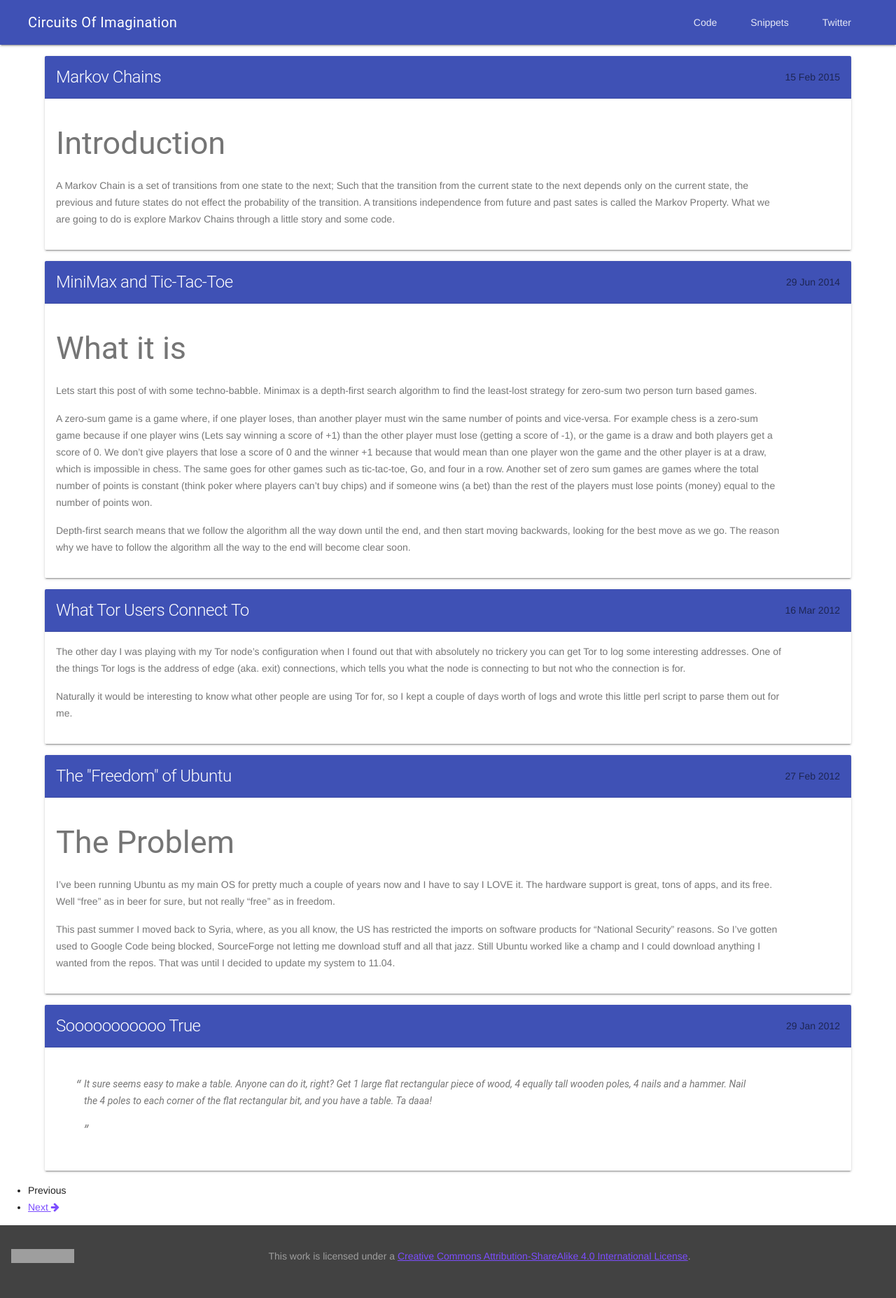
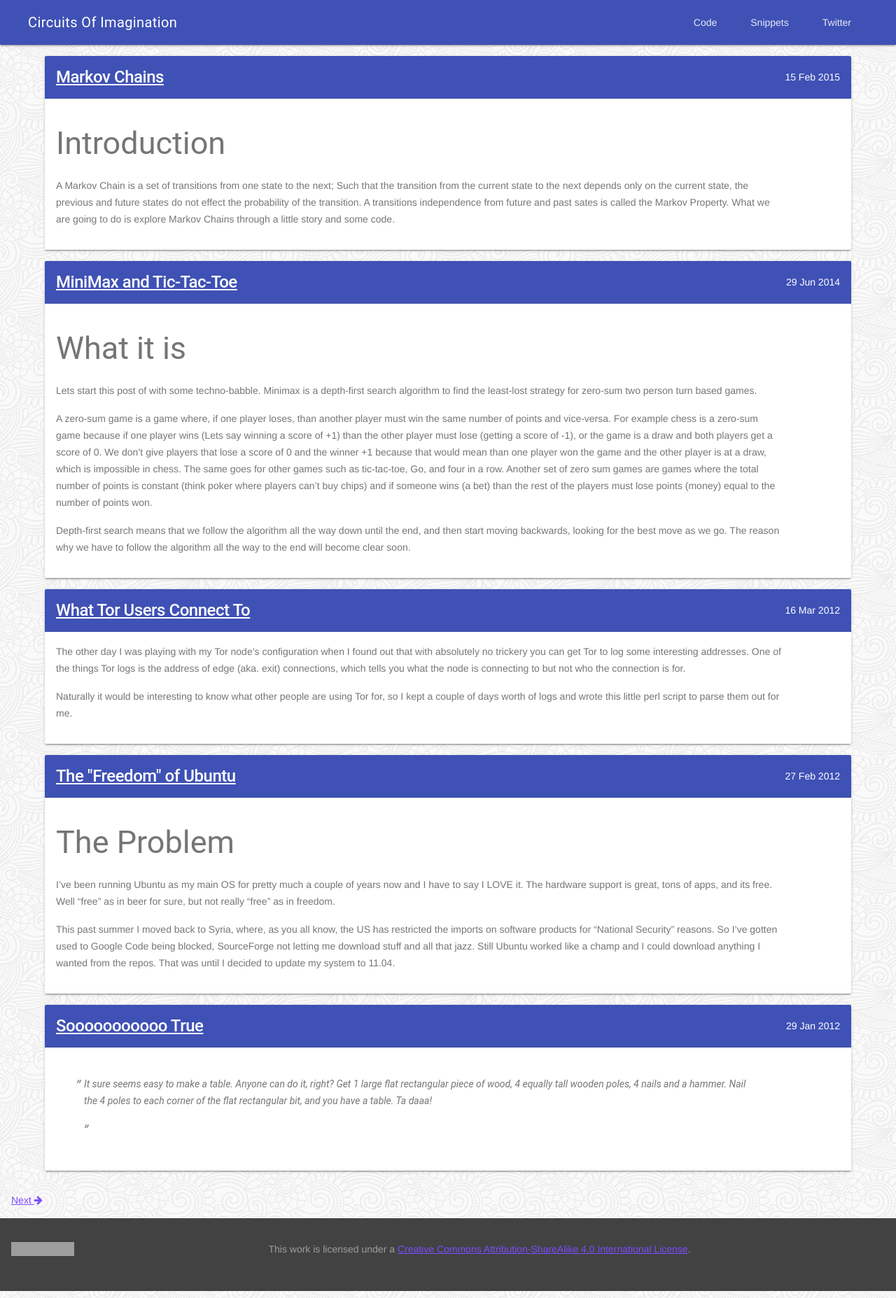
Before and after one commit to tantalum/tantalum.github.io, a Jekyll site: the page built from index.html, in a window 1280 px wide. Shown: the whole page at 70% size. Built offline with Jekyll 4.4.1, drawn with Linux system fonts in a browser that asks for light colours; nearby versions of some CDN libraries; Markdown is read by kramdown in place of the engine named in the settings; the list of posts is cut into pages by our own code; comment, search, counter and statistics services are not loaded; grey boxes are pictures that could not be loaded.

Commit message:
Post links, body background

```diff
--- a/css/main.css
+++ b/css/main.css
@@ -1,3 +1,7 @@
+body {
+  background: url('/img/symphony.png');
+}
+
 /*-------------------------------------------------------------------
 PAGE HEADER
 ---------------------------------------------------------------------*/
@@ -22,6 +26,10 @@ POSTS CARDS
   color: white;
 }
 
+.coi-post-card .coi-post-card-title .coi-post-card-title-link {
+  color: #fff;
+}
+
 .coi-post-card .coi-post-card-title-text {
   width: 75%;
 }
@@ -29,4 +37,5 @@ POSTS CARDS
 .coi-post-card .coi-post-card-subtitle {
   width: 25%;
   text-align: right;
+  color: #fff;
 }
--- a/index.html
+++ b/index.html
@@ -7,7 +7,7 @@ title: Circuits Of Imagination Blog
 <section class="coi-post-card mdl-card mdl-shadow--2dp">
   <div class="coi-post-card-title mdl-card__title  mdl-card--border">
     <h1 class="coi-post-card-title-text mdl-card__title-text">
-      {{ post.title }}
+      <a class="coi-post-card-title-link" href="{{ post.url }}">{{ post.title }}</a>
     </h1>
     <div class="coi-post-card-subtitle mdl-card__subtitle-text">
       {{ post.date | date_to_string }}
@@ -20,27 +20,17 @@ title: Circuits Of Imagination Blog
 {% endfor %}
 
 <div class="paginator-bar">
-	<div class="container-fluid">
-		<ul class="pager">
+  <div class="mdl-grid">
     {% if paginator.previous_page %}
-			<li class="previous">
+    <div class="mdl-cell previous">
       <a href="{{ paginator.previous_page_path }}"><i class="fa fa-arrow-left"></i> Previous</a>
-			</li>
-			{% else %}
-			<li class="previous disabled">
-				<span>Previous</span>
-			</li>
+    </div>
     {% endif %}
 
     {% if paginator.next_page %}
-			<li class="next">
+    <div class="mdl-cell next">
       <a href="{{ paginator.next_page_path }}">Next <i class="fa fa-arrow-right"></i></a>
-			</li>
-			{% else %}
-			<li class="next disbaled">
-				<span>Next</span>
-			</li>
+    </div>
     {% endif %}
-		</ul>
   </div>
 </div>
```
Lines whose indentation alone changed are shown as unchanged.
